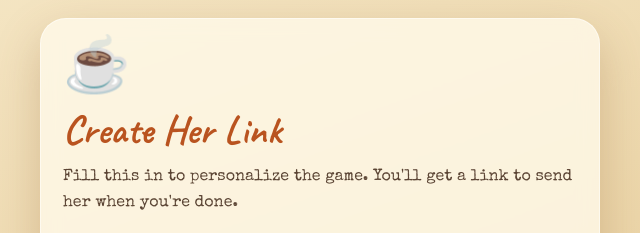
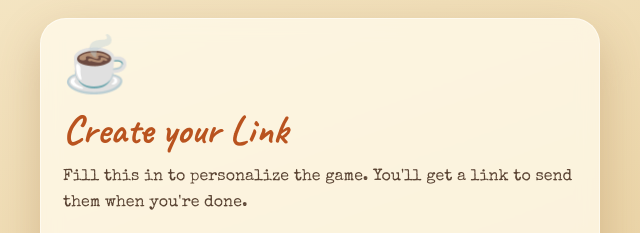
Before and after one commit to ProfNav18/I_appreciate_you, a plain HTML site: page customize.html in a window 1280 px wide. Shown: the top 233 px of the page, 320-960 px from the left. Drawn offline with nearby package versions, Linux system fonts and the light colour scheme.

Commit message:
Update customize.html

```diff
--- a/customize.html
+++ b/customize.html
@@ -17,8 +17,8 @@
     <section class="screen">
       <div class="card">
         <div class="big-emoji">☕</div>
-        <h1 class="title">Create Her Link</h1>
-        <p class="subtitle">Fill this in to personalize the game. You'll get a link to send her when you're done.</p>
+        <h1 class="title">Create your Link</h1>
+        <p class="subtitle">Fill this in to personalize the game. You'll get a link to send them when you're done.</p>
 
         <form id="customizeForm" class="customize-form">
           <label>
```
